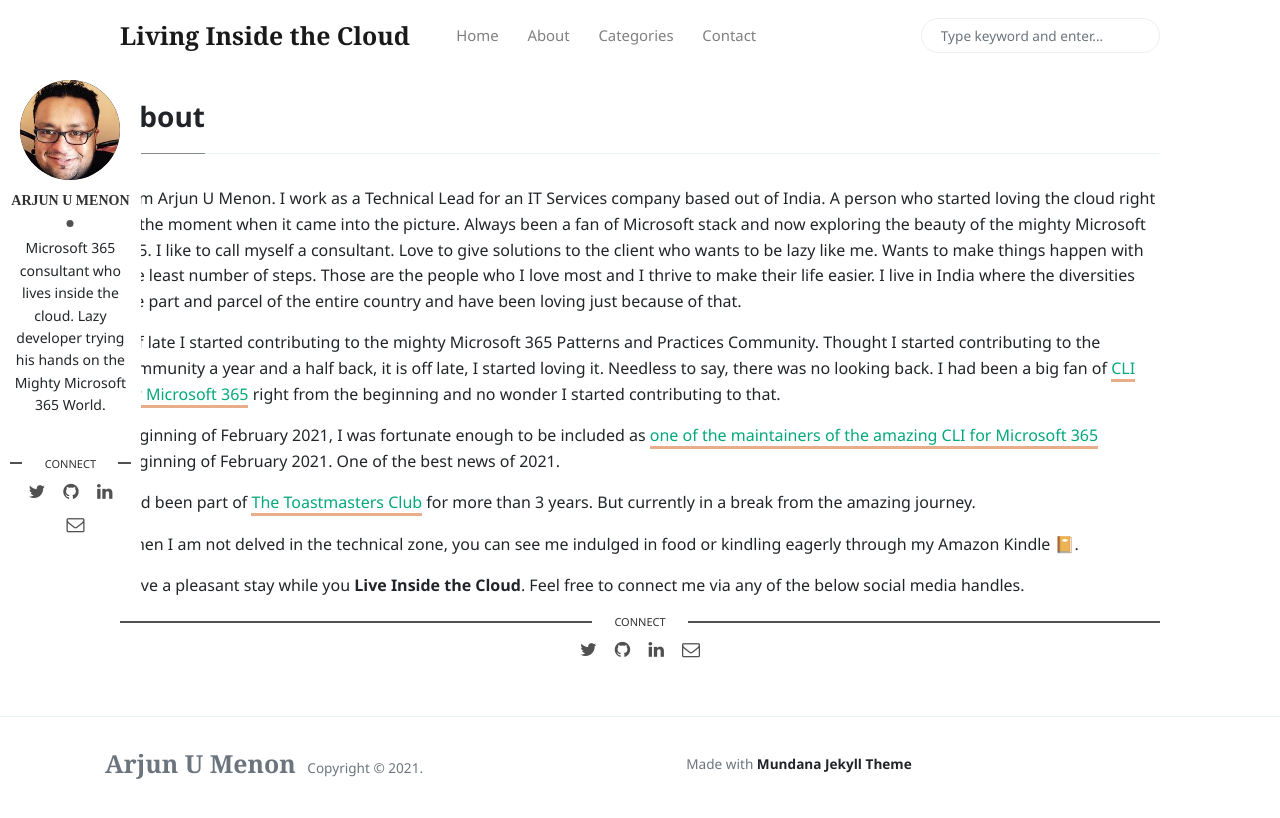
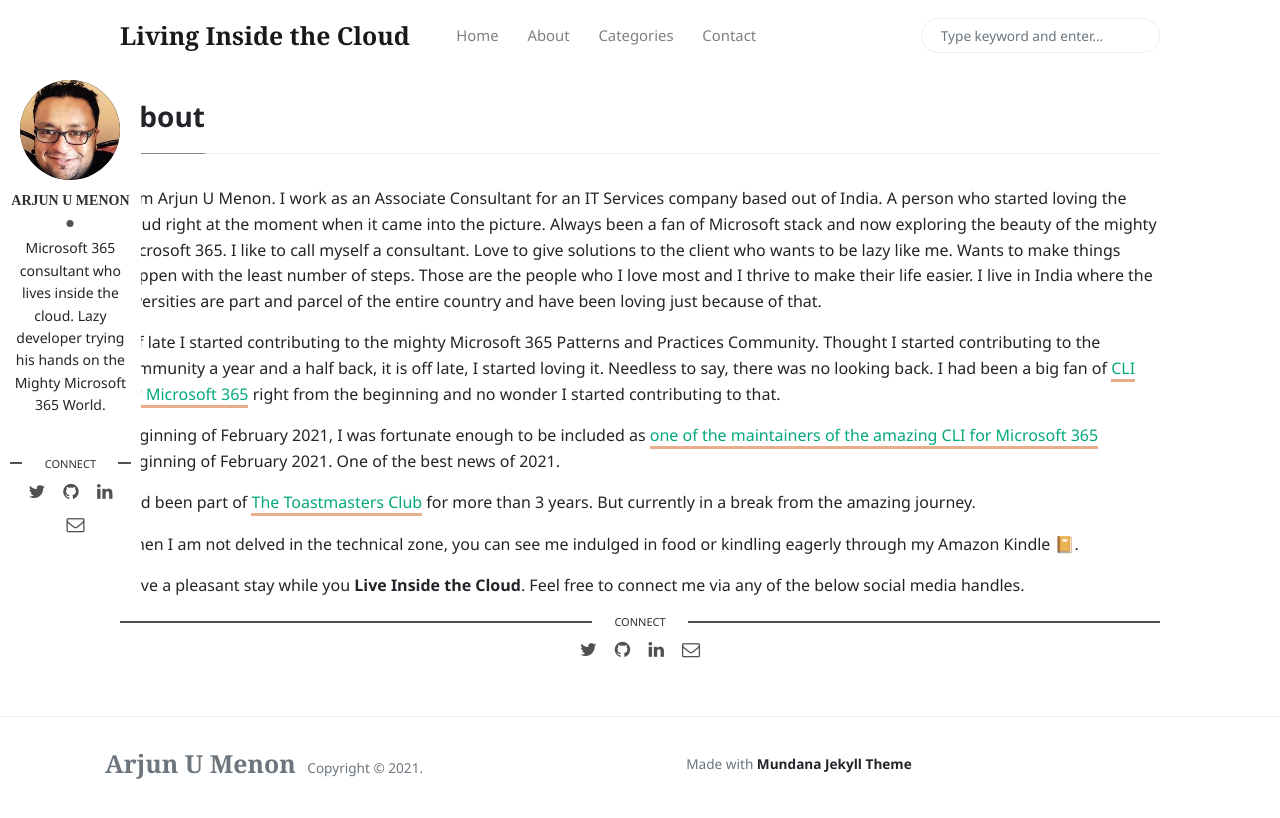
Before and after one commit to arjunumenon/arjunumenon.github.io, a Jekyll site: the page built from _pages/about.md, in a window 1280 px wide. Shown: the top 818 px of the page. Built offline with Jekyll 4.4.1, drawn with Linux system fonts in a browser that asks for light colours; nearby versions of some CDN libraries; comment, search, counter and statistics services are not loaded.

Commit message:
Updated the About me page

```diff
--- a/_pages/about.md
+++ b/_pages/about.md
@@ -4,7 +4,7 @@
 permalink: "/about.html"
 comments: true
 ---
-I am Arjun U Menon. I work as a Technical Lead for an IT Services company based out of India. A person who started loving the cloud right at the moment when it came into the picture. Always been a fan of Microsoft stack and now exploring the beauty of the mighty Microsoft 365.
+I am Arjun U Menon. I work as an Associate Consultant for an IT Services company based out of India. A person who started loving the cloud right at the moment when it came into the picture. Always been a fan of Microsoft stack and now exploring the beauty of the mighty Microsoft 365.
 I like to call myself a consultant. Love to give solutions to the client who wants to be lazy like me. Wants to make things happen with the least number of steps. Those are the people who I love most and I thrive to make their life easier.
 I live in India where the diversities are part and parcel of the entire country and have been loving just because of that.
 
```
